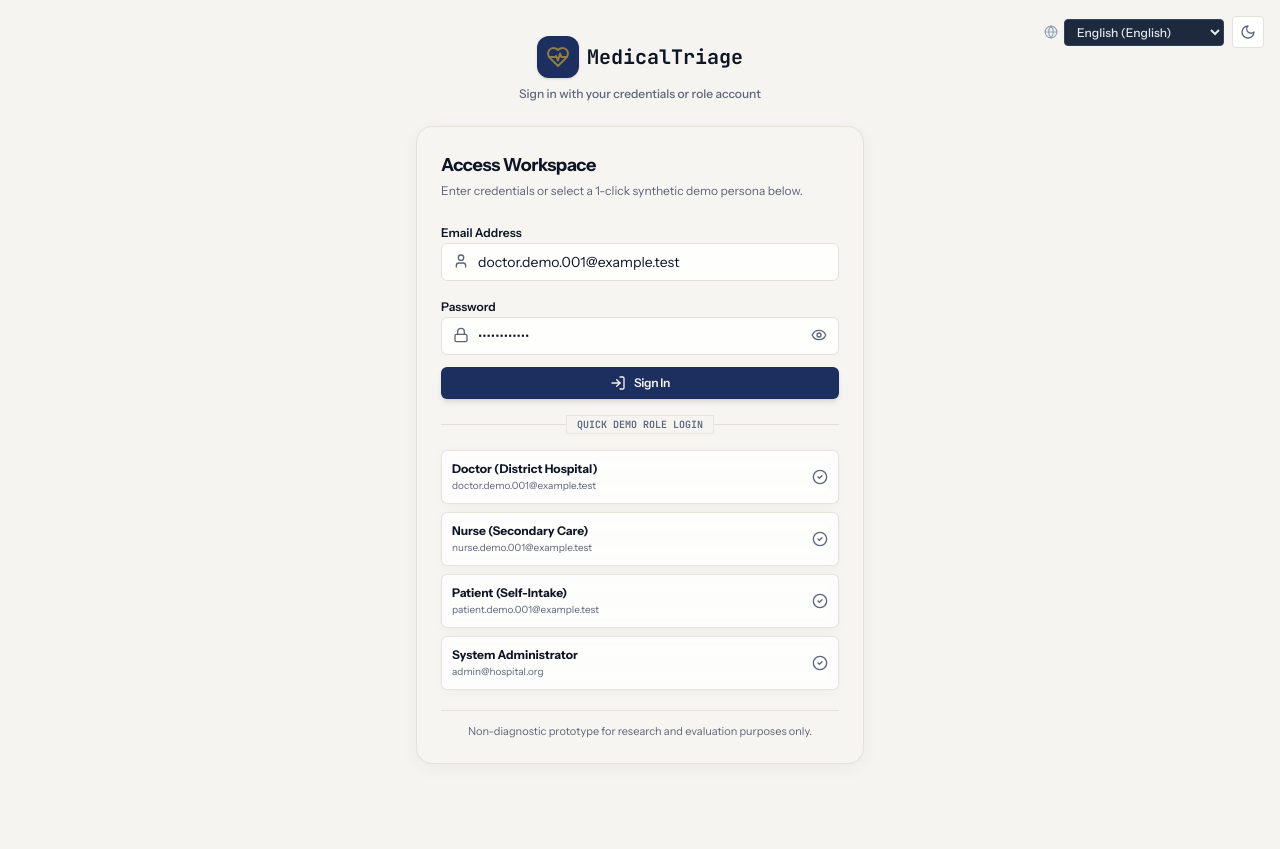
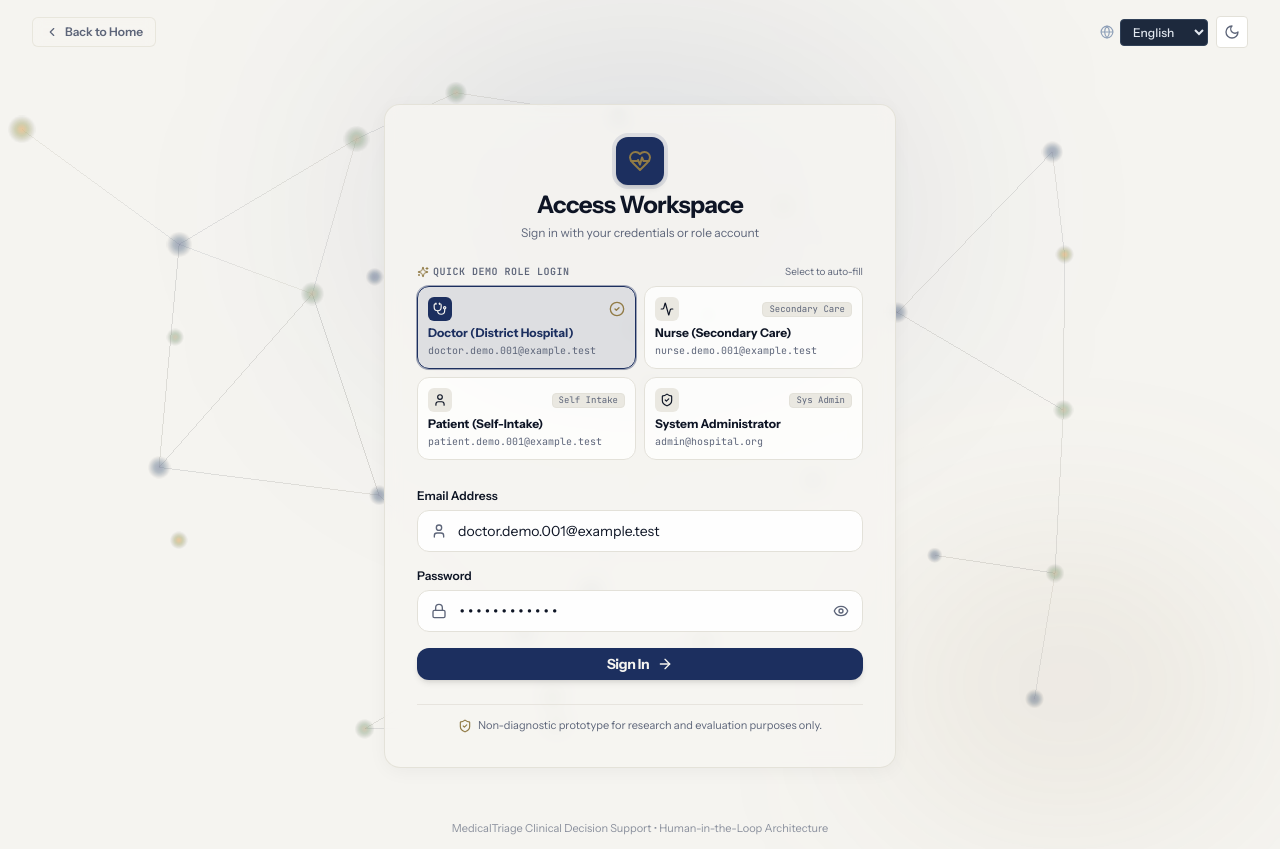
Before and after one commit to Abhinash-sia/Medicaltriage-, a Next.js app in the folder frontend/: page /login in a window 1280 px wide. Before the commit the page ends 800 px from the top, so only its background shows below. Built offline with nearby package versions, Linux system fonts and the light colour scheme.

Commit message:
style: overhaul login page with 3D constellation background, interactive role selector grid, and glassmorphism

```diff
--- a/frontend/src/app/login/page.tsx
+++ b/frontend/src/app/login/page.tsx
@@ -1,50 +1,90 @@
 'use client';
 
-import React, { useState } from 'react';
+import React, { useState, useEffect } from 'react';
 import Link from 'next/link';
 import { useRouter } from 'next/navigation';
 import { Button } from '@/components/ui/button';
-import { Card, CardContent, CardHeader, CardTitle, CardDescription, CardFooter } from '@/components/ui/card';
-import { HeartPulse, ShieldAlert, LogIn, Loader2, User, Lock, CheckCircle2, Eye, EyeOff } from 'lucide-react';
+import {
+  HeartPulse,
+  ShieldAlert,
+  LogIn,
+  Loader2,
+  User,
+  Lock,
+  CheckCircle2,
+  Eye,
+  EyeOff,
+  Stethoscope,
+  Activity,
+  ShieldCheck,
+  ChevronLeft,
+  Sparkles,
+  ArrowRight,
+} from 'lucide-react';
 import { LanguageSelector } from '@/components/ui/LanguageSelector';
 import { ThemeToggle } from '@/components/ui/ThemeToggle';
 import { useLanguage } from '@/i18n/LanguageContext';
 import { setAuthSession } from '@/lib/authSession';
+import { TriageConstellation } from '@/components/landing/TriageConstellation';
 
-const SYNTHETIC_DEMO_ACCOUNTS = [
+interface DemoAccount {
+  roleKey: string;
+  roleLabel: string;
+  email: string;
+  password: string;
+  role: string;
+  targetRoute: string;
+  icon: React.ComponentType<{ className?: string }>;
+  tag: string;
+}
+
+const SYNTHETIC_DEMO_ACCOUNTS: DemoAccount[] = [
   {
-    roleLabel: 'Doctor (District Hospital)',
+    roleKey: 'doctor',
+    roleLabel: 'Doctor',
     email: 'doctor.demo.001@example.test',
     password: 'Password123!',
     role: 'DOCTOR',
     targetRoute: '/reviewer',
+    icon: Stethoscope,
+    tag: 'District Hospital',
   },
   {
-    roleLabel: 'Nurse (Secondary Care)',
+    roleKey: 'nurse',
+    roleLabel: 'Nurse',
     email: 'nurse.demo.001@example.test',
     password: 'Password123!',
     role: 'NURSE',
     targetRoute: '/reviewer',
+    icon: Activity,
+    tag: 'Secondary Care',
   },
   {
-    roleLabel: 'Patient (Hindi Speaking)',
+    roleKey: 'patient',
+    roleLabel: 'Patient',
     email: 'patient.demo.001@example.test',
     password: 'Password123!',
     role: 'PATIENT',
     targetRoute: '/patient',
+    icon: User,
+    tag: 'Self Intake',
   },
   {
-    roleLabel: 'System Administrator',
+    roleKey: 'admin',
+    roleLabel: 'Admin',
     email: 'admin@hospital.org',
     password: 'HospitalAdmin2026!',
     role: 'ADMIN',
     targetRoute: '/admin',
+    icon: ShieldCheck,
+    tag: 'Sys Admin',
   },
 ];
 
 export default function LoginPage() {
   const router = useRouter();
   const { t } = useLanguage();
+  const [selectedRole, setSelectedRole] = useState<string>('doctor');
   const [email, setEmail] = useState<string>('doctor.demo.001@example.test');
   const [password, setPassword] = useState<string>('Password123!');
   const [showPassword, setShowPassword] = useState<boolean>(false);
@@ -52,7 +92,7 @@ export default function LoginPage() {
   const [error, setError] = useState<string | null>(null);
   const [sessionExpiredNotice, setSessionExpiredNotice] = useState<boolean>(false);
 
-  React.useEffect(() => {
+  useEffect(() => {
     if (typeof window !== 'undefined') {
       const params = new URLSearchParams(window.location.search);
       if (params.get('expired') === 'true') {
@@ -108,88 +148,168 @@ export default function LoginPage() {
     }
   };
 
-  const selectDemoAccount = (account: typeof SYNTHETIC_DEMO_ACCOUNTS[0]) => {
+  const selectDemoAccount = (account: DemoAccount) => {
+    setSelectedRole(account.roleKey);
     setEmail(account.email);
     setPassword(account.password);
   };
 
   return (
-    <div className="min-h-screen bg-background text-foreground flex flex-col justify-center items-center p-4 relative transition-colors duration-300">
-      <div className="absolute top-4 right-4 z-10 flex items-center gap-2">
-        <LanguageSelector variant="full" />
+    <div className="min-h-screen bg-background text-foreground flex flex-col justify-between relative overflow-hidden font-sans selection:bg-accent/20">
+      {/* Dynamic 3D Constellation Mesh in Background */}
+      <TriageConstellation />
+
+      {/* Ambient Gradient Glows */}
+      <div className="absolute top-1/4 left-1/2 -translate-x-1/2 -translate-y-1/2 w-[550px] h-[350px] bg-primary/10 rounded-full blur-[120px] pointer-events-none" />
+      <div className="absolute bottom-10 right-10 w-[350px] h-[250px] bg-accent/10 rounded-full blur-[100px] pointer-events-none" />
+
+      {/* Top Header Navigation */}
+      <header className="relative z-20 w-full max-w-7xl mx-auto px-4 sm:px-6 lg:px-8 py-4 flex items-center justify-between">
+        <Link
+          href="/"
+          className="glass-pill inline-flex items-center gap-1.5 px-3 py-1.5 rounded-lg text-xs font-semibold text-muted-foreground hover:text-foreground transition-colors hover:border-accent/40"
+        >
+          <ChevronLeft className="w-3.5 h-3.5" />
+          <span>Back to Home</span>
+        </Link>
+
+        <div className="flex items-center gap-2">
+          <LanguageSelector variant="compact" />
           <ThemeToggle />
         </div>
+      </header>
 
-      <div className="max-w-md w-full space-y-6">
+      {/* Main Authentication Cockpit */}
+      <main className="relative z-20 flex-1 flex items-center justify-center p-4 sm:p-6 my-4">
+        <div className="glass-panel w-full max-w-lg rounded-2xl p-6 sm:p-8 shadow-2xl border-border/80 space-y-6 animate-in fade-in zoom-in-95 duration-200">
+
           {/* Header Branding */}
           <div className="text-center space-y-2">
-          <Link href="/" className="inline-flex items-center space-x-2 text-foreground font-bold text-xl">
-            <div className="bg-primary text-primary-foreground p-2 rounded-xl border border-primary/40 shadow-sm">
+            <div className="inline-flex items-center justify-center w-12 h-12 rounded-xl bg-primary text-primary-foreground shadow-md mb-1 ring-4 ring-primary/10">
               <HeartPulse className="w-6 h-6 text-accent" />
             </div>
-            <span className="font-mono">MedicalTriage</span>
-          </Link>
-          <p className="text-xs text-muted-foreground font-medium">
+            <div>
+              <h1 className="text-xl sm:text-2xl font-extrabold tracking-tight text-foreground">
+                {t('auth.title')}
+              </h1>
+              <p className="text-xs text-muted-foreground mt-1 max-w-sm mx-auto">
                 {t('auth.subtitle')}
               </p>
             </div>
-
-        {/* Login Card */}
-        <div className="glass-panel rounded-2xl p-6 shadow-2xl space-y-5">
-          <div className="space-y-1">
-            <h2 className="text-lg font-bold text-foreground tracking-tight">{t('auth.title')}</h2>
-            <p className="text-xs text-muted-foreground">
-              {t('auth.personaSubtitle')}
-            </p>
           </div>
 
-          <div className="space-y-4">
+          {/* Alert States */}
           {sessionExpiredNotice && !error && (
-              <div className="p-3 bg-amber-500/10 border border-amber-500/30 rounded-lg text-xs text-amber-700 dark:text-amber-400 flex items-start space-x-2">
-                <ShieldAlert className="w-4 h-4 text-amber-600 shrink-0 mt-0.5" />
+            <div className="p-3 bg-amber-500/10 border border-amber-500/30 rounded-xl text-xs text-amber-900 dark:text-amber-200 flex items-start space-x-2">
+              <ShieldAlert className="w-4 h-4 text-amber-600 dark:text-amber-400 shrink-0 mt-0.5" />
               <span>Your session has expired. Please log in again to continue.</span>
             </div>
           )}
 
           {error && (
-              <div className="p-3 bg-rose-500/10 border border-rose-500/30 rounded-lg text-xs text-rose-700 dark:text-rose-400 flex items-start space-x-2">
-                <ShieldAlert className="w-4 h-4 text-rose-600 shrink-0 mt-0.5" />
+            <div className="p-3 bg-destructive/10 border border-destructive/30 rounded-xl text-xs text-destructive flex items-start space-x-2">
+              <ShieldAlert className="w-4 h-4 text-destructive shrink-0 mt-0.5" />
               <span>{error}</span>
             </div>
           )}
 
-            <form onSubmit={handleLogin} className="space-y-3">
-              <div className="space-y-1">
-                <label className="text-xs font-semibold text-foreground">{t('auth.email')}</label>
+          {/* Quick Persona Switcher Segment */}
+          <div className="space-y-2">
+            <div className="flex items-center justify-between text-xs">
+              <span className="font-mono text-[10px] uppercase tracking-wider font-semibold text-muted-foreground flex items-center gap-1">
+                <Sparkles className="w-3 h-3 text-accent" />
+                {t('auth.quickRoles')}
+              </span>
+              <span className="text-[10px] text-muted-foreground">Select to auto-fill</span>
+            </div>
+
+            <div className="grid grid-cols-2 gap-2">
+              {SYNTHETIC_DEMO_ACCOUNTS.map((acc) => {
+                const Icon = acc.icon;
+                const isSelected = selectedRole === acc.roleKey;
+                const localizedLabel =
+                  acc.role === 'DOCTOR'
+                    ? t('auth.doctorRole')
+                    : acc.role === 'NURSE'
+                    ? t('auth.nurseRole')
+                    : acc.role === 'PATIENT'
+                    ? t('auth.patientRole')
+                    : t('auth.adminRole');
+
+                return (
+                  <button
+                    key={acc.roleKey}
+                    type="button"
+                    onClick={() => selectDemoAccount(acc)}
+                    className={`relative p-2.5 rounded-xl text-left flex flex-col justify-between transition-all cursor-pointer border ${
+                      isSelected
+                        ? 'bg-primary/10 border-primary text-foreground shadow-xs ring-1 ring-primary/40'
+                        : 'bg-card/70 border-border text-muted-foreground hover:text-foreground hover:bg-card hover:border-accent/40'
+                    }`}
+                  >
+                    <div className="flex items-center justify-between w-full mb-1">
+                      <div className={`w-6 h-6 rounded-lg flex items-center justify-center ${isSelected ? 'bg-primary text-primary-foreground' : 'bg-muted text-foreground'}`}>
+                        <Icon className="w-3.5 h-3.5" />
+                      </div>
+                      {isSelected ? (
+                        <CheckCircle2 className="w-4 h-4 text-accent" />
+                      ) : (
+                        <span className="text-[9px] font-mono text-muted-foreground bg-muted px-1.5 py-0.2 rounded border border-border">
+                          {acc.tag}
+                        </span>
+                      )}
+                    </div>
+                    <div>
+                      <div className={`font-bold text-xs ${isSelected ? 'text-primary' : 'text-foreground'}`}>
+                        {localizedLabel}
+                      </div>
+                      <div className="text-[10px] text-muted-foreground truncate font-mono mt-0.5">
+                        {acc.email}
+                      </div>
+                    </div>
+                  </button>
+                );
+              })}
+            </div>
+          </div>
+
+          {/* Login Form */}
+          <form onSubmit={handleLogin} className="space-y-4 pt-1">
+            <div className="space-y-1.5">
+              <label className="text-xs font-semibold text-foreground flex items-center justify-between">
+                <span>{t('auth.email')}</span>
+              </label>
               <div className="relative">
-                  <User className="w-4 h-4 text-muted-foreground absolute left-3 top-2.5" />
+                <User className="w-4 h-4 text-muted-foreground absolute left-3.5 top-1/2 -translate-y-1/2" />
                 <input
                   type="email"
                   required
                   value={email}
                   onChange={(e) => setEmail(e.target.value)}
-                    className="w-full pl-9 pr-3 py-2 text-sm border border-border bg-card/80 rounded-lg focus:outline-none focus:ring-2 focus:ring-ring text-foreground"
+                  className="w-full pl-10 pr-3.5 py-2.5 text-xs sm:text-sm border border-border bg-card/90 rounded-xl focus:outline-none focus:ring-2 focus:ring-accent/40 focus:border-accent text-foreground transition-all placeholder:text-muted-foreground"
                   placeholder="email@example.test"
                 />
               </div>
             </div>
 
-              <div className="space-y-1">
-                <label className="text-xs font-semibold text-foreground">{t('auth.password')}</label>
+            <div className="space-y-1.5">
+              <label className="text-xs font-semibold text-foreground flex items-center justify-between">
+                <span>{t('auth.password')}</span>
+              </label>
               <div className="relative">
-                  <Lock className="w-4 h-4 text-muted-foreground absolute left-3 top-2.5" />
+                <Lock className="w-4 h-4 text-muted-foreground absolute left-3.5 top-1/2 -translate-y-1/2" />
                 <input
                   type={showPassword ? 'text' : 'password'}
                   required
                   value={password}
                   onChange={(e) => setPassword(e.target.value)}
-                    className="w-full pl-9 pr-10 py-2 text-sm border border-border bg-card/80 rounded-lg focus:outline-none focus:ring-2 focus:ring-ring text-foreground"
+                  className="w-full pl-10 pr-10 py-2.5 text-xs sm:text-sm border border-border bg-card/90 rounded-xl focus:outline-none focus:ring-2 focus:ring-accent/40 focus:border-accent text-foreground transition-all placeholder:text-muted-foreground font-mono"
                   placeholder="••••••••"
                 />
                 <button
                   type="button"
                   onClick={() => setShowPassword((prev) => !prev)}
-                    className="absolute right-3 top-2.5 text-muted-foreground hover:text-foreground focus:outline-none"
+                  className="absolute right-3.5 top-1/2 -translate-y-1/2 text-muted-foreground hover:text-foreground focus:outline-none transition-colors"
                   aria-label={showPassword ? 'Hide password' : 'Show password'}
                 >
                   {showPassword ? <EyeOff className="w-4 h-4" /> : <Eye className="w-4 h-4" />}
@@ -200,58 +320,36 @@ export default function LoginPage() {
             <Button
               type="submit"
               disabled={isLoading}
-                className="w-full bg-primary hover:bg-primary/90 text-primary-foreground font-semibold py-2.5 shadow-md"
+              className="w-full bg-primary hover:bg-primary/90 text-primary-foreground font-bold py-3 text-sm rounded-xl shadow-md transition-all active:scale-98 flex items-center justify-center gap-2 mt-2"
             >
-                {isLoading ? <Loader2 className="w-4 h-4 animate-spin mr-2" /> : <LogIn className="w-4 h-4 mr-2" />}
-                {t('auth.signIn')}
+              {isLoading ? (
+                <>
+                  <Loader2 className="w-4 h-4 animate-spin" />
+                  <span>Authenticating...</span>
+                </>
+              ) : (
+                <>
+                  <span>{t('auth.signIn')}</span>
+                  <ArrowRight className="w-4 h-4" />
+                </>
+              )}
             </Button>
           </form>
 
-            <div className="relative my-4">
-              <div className="absolute inset-0 flex items-center">
-                <div className="w-full border-t border-border" />
-              </div>
-              <div className="relative flex justify-center text-xs uppercase">
-                <span className="glass-pill px-2.5 py-0.5 text-muted-foreground font-semibold text-[10px] font-mono">
-                  {t('auth.quickRoles')}
-                </span>
-              </div>
-            </div>
-
-            {/* Presets */}
-            <div className="grid grid-cols-1 gap-2">
-              {SYNTHETIC_DEMO_ACCOUNTS.map((acc, idx) => (
-                <button
-                  key={idx}
-                  type="button"
-                  onClick={() => selectDemoAccount(acc)}
-                  className="glass-card p-2.5 rounded-lg text-left flex items-center justify-between text-xs transition-colors group cursor-pointer"
-                >
-                  <div>
-                    <span className="font-bold block text-foreground group-hover:text-primary dark:group-hover:text-accent">
-                      {acc.role === 'DOCTOR'
-                        ? t('auth.doctorRole')
-                        : acc.role === 'NURSE'
-                        ? t('auth.nurseRole')
-                        : acc.role === 'PATIENT'
-                        ? t('auth.patientRole')
-                        : t('auth.adminRole')}
-                    </span>
-                    <span className="text-[10px] text-muted-foreground">{acc.email}</span>
-                  </div>
-                  <CheckCircle2 className="w-4 h-4 text-muted-foreground group-hover:text-primary dark:group-hover:text-accent" />
-                </button>
-              ))}
-            </div>
-          </div>
-
-          <div className="pt-3 border-t border-border text-center">
-            <p className="text-[11px] text-muted-foreground">
-              {t('auth.footerNotice')}
+          {/* Security Notice */}
+          <div className="pt-3 border-t border-border/80 text-center">
+            <p className="text-[11px] text-muted-foreground leading-relaxed flex items-center justify-center gap-1.5">
+              <ShieldCheck className="w-3.5 h-3.5 text-accent shrink-0" />
+              <span>{t('auth.footerNotice')}</span>
             </p>
           </div>
         </div>
-      </div>
+      </main>
+
+      {/* Bottom Subtle Footer */}
+      <footer className="relative z-20 text-center py-3 text-[11px] text-muted-foreground/70">
+        MedicalTriage Clinical Decision Support • Human-in-the-Loop Architecture
+      </footer>
     </div>
   );
 }
```
Lines whose indentation alone changed are shown as unchanged.
